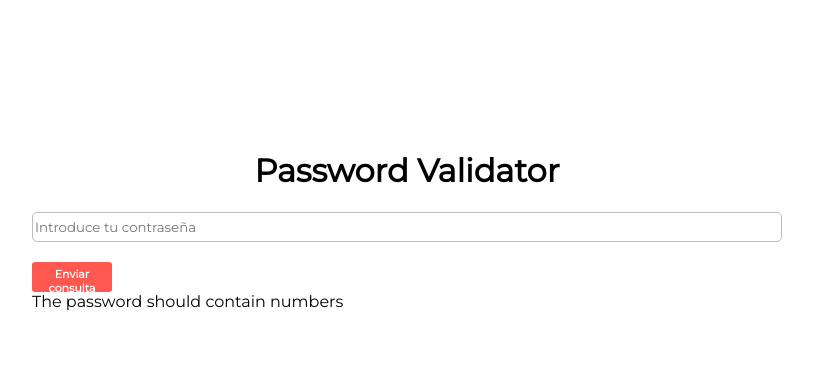
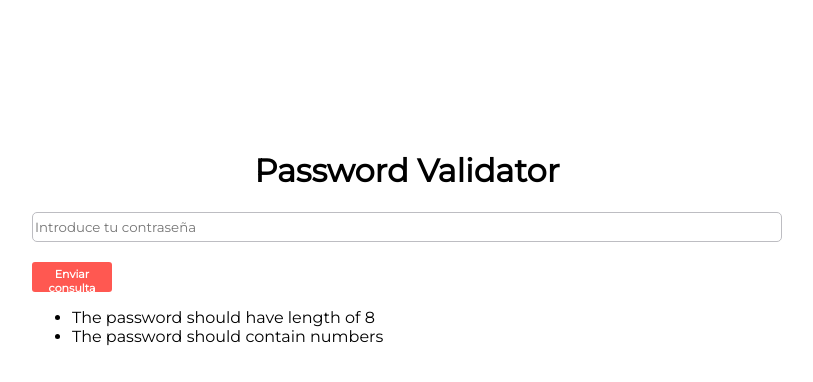
Before and after one commit to codurance/tdd-contenidos-2023, a Vue app in the folder vue/password-validator/: page / in a window 1280 px wide. Both pictures are taken after a click on the button "Enviar consulta". Shown: the top 382 px of the page, without its empty margins (233-1046 px from the left). Built offline with nearby package versions, Linux system fonts and the light colour scheme.

Commit message:
GREEN: should show both errors when you click the button with an empty input

```diff
--- a/vue/password-validator/src/components/PasswordValidatorForm.vue
+++ b/vue/password-validator/src/components/PasswordValidatorForm.vue
@@ -8,7 +8,11 @@
       <input class="password-form__input" placeholder="Introduce tu contraseña" v-model="password">
       <button class="password-form__button" @click="validatePassword">Enviar consulta</button>
     </section>
-    <span>{{ error }}</span>
+    <article>
+      <ul>
+        <li :key="error" v-for="error in errors">{{ error }}</li>
+      </ul>
+    </article>
   </div>
 </template>
 
@@ -18,15 +22,18 @@ import { defineComponent } from 'vue'
 export default defineComponent({
   data: () => ({
     password: '',
-    error: ''
+    error: '',
+    errors: new Array<string>()
   }),
   methods: {
     validatePassword () {
       if (this.password.length < 8) {
+        this.errors.push('The password should have length of 8')
         this.error = 'The password should have length of 8'
       }
 
       if (!this.password.match(/\d+/)) {
+        this.errors.push('The password should contain numbers')
         this.error = 'The password should contain numbers'
       }
     }
```
